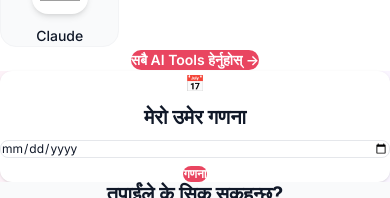
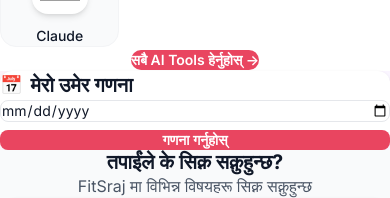
Before and after one commit to sramjee1234-cpu/fitsraj, a Next.js app: page / in a window 390 px wide. Shown: the part 646-844 px from the top of the page. Built offline with nearby package versions, Linux system fonts and the light colour scheme; no server answers; grey boxes are pictures that could not be loaded.

Commit message:
Birthday calculator - mobile friendly with full labels

```diff
--- a/src/app/page.tsx
+++ b/src/app/page.tsx
@@ -50,48 +50,50 @@ function BirthdayCalculator() {
   };
 
   return (
-    <section className="bg-gradient-to-r from-pink-50 to-purple-50 py-3">
+    <section className="bg-gradient-to-r from-pink-50 to-purple-50 py-4">
       <div className="mx-auto max-w-xl px-4 sm:px-6 lg:px-8">
-        <div className="rounded-xl bg-white p-3 shadow-sm">
-          <div className="flex flex-col items-center gap-2 sm:flex-row">
-            <span className="text-base">📅</span>
+        <div className="rounded-xl bg-white p-4 shadow-sm">
+          <div className="flex items-center gap-2 mb-3">
+            <span className="text-lg">📅</span>
             <h2 className="text-sm font-bold text-gray-900">
               {t("मेरो उमेर गणना", "My Age Calculator")}
             </h2>
+          </div>
+          <div className="flex flex-col gap-2 sm:flex-row sm:items-center">
             <input
               type="date"
               value={birthDate}
               onChange={(e) => setBirthDate(e.target.value)}
-              className="w-full rounded-lg border border-gray-200 px-2 py-1.5 text-xs focus:border-highlight focus:outline-none focus:ring-1 focus:ring-highlight/20 sm:w-auto"
+              className="flex-1 rounded-lg border border-gray-200 px-3 py-2 text-sm focus:border-highlight focus:outline-none focus:ring-1 focus:ring-highlight/20"
             />
             <button
               onClick={calculateAge}
-              className="rounded-lg bg-highlight px-3 py-1.5 text-xs font-semibold text-white transition-all hover:bg-highlight/90"
+              className="rounded-lg bg-highlight px-4 py-2 text-sm font-semibold text-white transition-all hover:bg-highlight/90"
             >
-              {t("गणना", "Calc")}
+              {t("गणना गर्नुहोस्", "Calculate")}
             </button>
           </div>
           {result && (
-            <div className="mt-2 grid grid-cols-5 gap-1.5">
-              <div className="rounded-lg bg-blue-50 p-1.5 text-center">
-                <div className="text-lg font-bold text-blue-600">{result.years}</div>
-                <div className="text-[10px] text-gray-500">{t("बर्ष", "Y")}</div>
+            <div className="mt-4 grid grid-cols-3 gap-2 sm:grid-cols-5">
+              <div className="rounded-lg bg-blue-50 p-3 text-center">
+                <div className="text-xl font-bold text-blue-600">{result.years}</div>
+                <div className="text-xs text-gray-500">{t("बर्ष (Years)", "Years")}</div>
               </div>
-              <div className="rounded-lg bg-green-50 p-1.5 text-center">
-                <div className="text-lg font-bold text-green-600">{result.months}</div>
-                <div className="text-[10px] text-gray-500">{t("महिना", "M")}</div>
+              <div className="rounded-lg bg-green-50 p-3 text-center">
+                <div className="text-xl font-bold text-green-600">{result.months}</div>
+                <div className="text-xs text-gray-500">{t("महिना (Months)", "Months")}</div>
               </div>
-              <div className="rounded-lg bg-orange-50 p-1.5 text-center">
-                <div className="text-lg font-bold text-orange-600">{result.days}</div>
-                <div className="text-[10px] text-gray-500">{t("दिन", "D")}</div>
+              <div className="rounded-lg bg-orange-50 p-3 text-center">
+                <div className="text-xl font-bold text-orange-600">{result.days}</div>
+                <div className="text-xs text-gray-500">{t("दिन (Days)", "Days")}</div>
               </div>
-              <div className="rounded-lg bg-purple-50 p-1.5 text-center">
-                <div className="text-lg font-bold text-purple-600">{result.totalWeeks.toLocaleString()}</div>
-                <div className="text-[10px] text-gray-500">{t("हप्ता", "W")}</div>
+              <div className="rounded-lg bg-purple-50 p-3 text-center">
+                <div className="text-xl font-bold text-purple-600">{result.totalWeeks.toLocaleString()}</div>
+                <div className="text-xs text-gray-500">{t("हप्ता (Weeks)", "Weeks")}</div>
               </div>
-              <div className="rounded-lg bg-pink-50 p-1.5 text-center">
-                <div className="text-lg font-bold text-pink-600">{result.totalDays.toLocaleString()}</div>
-                <div className="text-[10px] text-gray-500">{t("जम्मा", "T")}</div>
+              <div className="rounded-lg bg-pink-50 p-3 text-center">
+                <div className="text-xl font-bold text-pink-600">{result.totalDays.toLocaleString()}</div>
+                <div className="text-xs text-gray-500">{t("जम्मा दिन", "Total Days")}</div>
               </div>
             </div>
           )}
```
